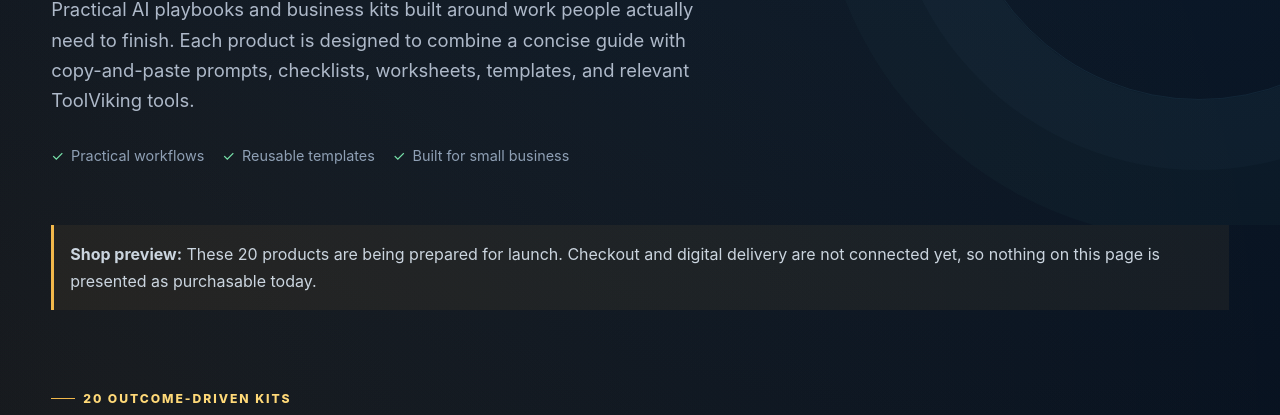
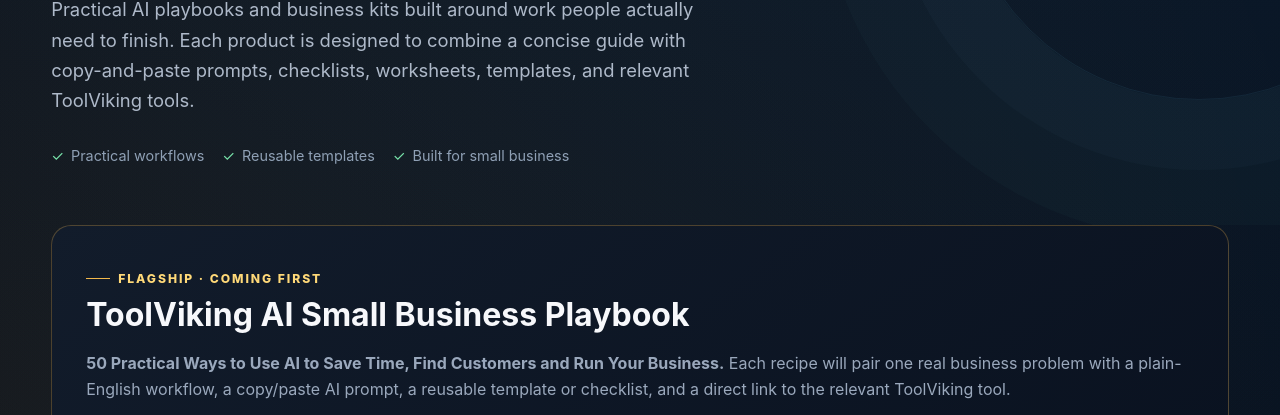
Before and after one commit to mybrandfather/ToolViking, a plain HTML site: page shop/index.html in a window 1280 px wide. Shown: the part 479-894 px from the top of the page. Drawn offline with Linux system fonts and the light colour scheme.

Commit message:
Make AI Small Business Playbook the Shop flagship

```diff
--- a/shop/index.html
+++ b/shop/index.html
@@ -16,9 +16,9 @@
 <p>Practical AI playbooks and business kits built around work people actually need to finish. Each product is designed to combine a concise guide with copy-and-paste prompts, checklists, worksheets, templates, and relevant ToolViking tools.</p>
 <div class="trust-row"><span>Practical workflows</span><span>Reusable templates</span><span>Built for small business</span></div>
 </div></section>
-<section class="shop-intro"><div class="wrap"><div class="notice"><strong>Shop preview:</strong> These 20 products are being prepared for launch. Checkout and digital delivery are not connected yet, so nothing on this page is presented as purchasable today.</div></div></section>
+<section class="shop-intro"><div class="wrap"><article class="product-main flagship-product"><span class="eyebrow">Flagship · Coming first</span><h2>ToolViking AI Small Business Playbook</h2><p class="muted"><strong>50 Practical Ways to Use AI to Save Time, Find Customers and Run Your Business.</strong> Each recipe will pair one real business problem with a plain-English workflow, a copy/paste AI prompt, a reusable template or checklist, and a direct link to the relevant ToolViking tool.</p><div class="shop-meta"><span>Planned launch price</span><strong>$14.99</strong></div><div class="shop-includes"><span>50 recipes</span><span>50+ prompts</span><span>Templates</span><span>Worksheets</span><span>Tool deep links</span></div></article><div class="notice"><strong>Shop preview:</strong> These 20 products are being prepared for launch. Checkout and digital delivery are not connected yet, so nothing on this page is presented as purchasable today.</div></div></section>
 <section><div class="wrap">
-<div class="section-head"><div><span class="eyebrow">20 outcome-driven kits</span><h2>Start with the problem costing you time or money.</h2></div><p>Launch pricing is planned in the $9–$19 range. Final contents and pricing will be confirmed before checkout goes live.</p></div>
+<div class="section-head"><div><span class="eyebrow">Future editions & focused kits</span><h2>One flagship first. Expand only where the problem is real.</h2></div><p>The catalog below remains our roadmap. We will validate and finish products progressively instead of releasing 20 shallow ebooks at once.</p></div>
 <div class="shop-grid">
 <article class="shop-card"><div class="shop-card-top"><span class="shop-number">01</span><span class="shop-status">Preparing</span></div><span class="tag">Customer acquisition</span><h3>Get More Local Customers</h3><p>A step-by-step AI-assisted local customer acquisition system with offer prompts, outreach scripts, lead tracker, and weekly action plan.</p><div class="shop-meta"><span>Planned launch price</span><strong>$19</strong></div><div class="shop-includes"><span>Playbook</span><span>AI prompts</span><span>Templates</span><span>Worksheets</span></div></article>
 <article class="shop-card"><div class="shop-card-top"><span class="shop-number">02</span><span class="shop-status">Preparing</span></div><span class="tag">Lead follow-up</span><h3>Never Lose a Lead Again</h3><p>Build a simple follow-up system for new inquiries, missed calls, quotes, and stale leads with ready-to-use messages and tracking sheets.</p><div class="shop-meta"><span>Planned launch price</span><strong>$15</strong></div><div class="shop-includes"><span>Playbook</span><span>AI prompts</span><span>Templates</span><span>Worksheets</span></div></article>
```
